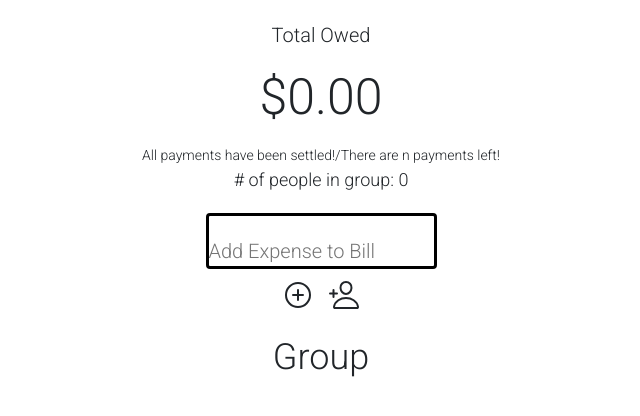
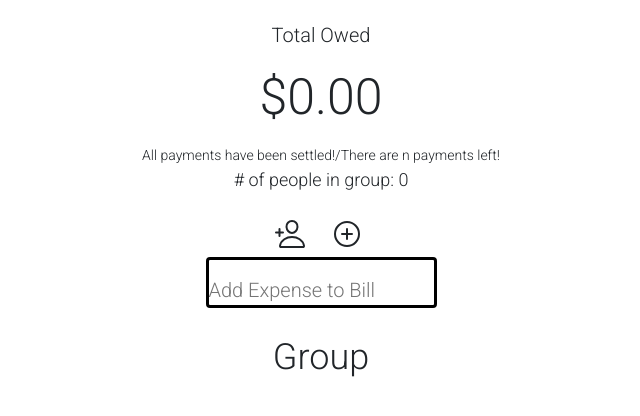
Before and after one commit to eugene-lok/bill-divider, a PHP site: page / in a window 1280 px wide. Shown: the top 416 px of the page, without its empty margins (319-959 px from the left). Run offline with PHP 8.4, Linux system fonts and the light colour scheme; some libraries are stand-ins or nearby versions.

Commit message:
Rearrange UI, implement 'pay' method for Person objects

```diff
--- a/app.js
+++ b/app.js
@@ -34,6 +34,8 @@
         addIndivOwed: function(newExpense) {
             var numPeople = data.getNumPeople();
             data.allPeople.forEach(function(current) {
+                // Set all people to "unpaid"
+                current.paid = false;
                 if (typeof current.owed === 'undefined') {
                     current.owed = newExpense/numPeople;
                 }
@@ -154,6 +156,13 @@
             return newPerson;
         },
 
+        payPerson: function(id) {
+            // Change amount owed to 0
+            data.allPeople[id].owed = parseFloat(0);
+            // Change paid attribute to "true"
+            data.allPeople[id].paid = true;
+        },
+
         deletePerson: function(id) {
             var allID, index, remainOwed;
             // Return array of person ids
@@ -226,6 +235,7 @@
         personPay: ".btn-pay",
         personDel: ".btn-del",
         owedLabel: ".owedAmount",
+        owedLabelWithParent: ".right .owedAmount",
         numPeopleLabel: ".owedPeopleNum",
         listContainer: ".personContainer"
 
@@ -268,6 +278,12 @@
             element.parentNode.removeChild(element);
         },
 
+        // Updates person's amount owed in UI to 0
+        payListPerson: function(idString) {
+            var element = document.getElementById(idString);
+            element.querySelectorAll(domStrings.owedLabelWithParent)[0].textContent = "$0.00";
+        },
+
         // Update amounts owed in list when new expense is added or when person is deleted
         updateUIExpense: function(allID, owed) {
             var numPeople, nextID, nextOwed;
@@ -293,7 +309,7 @@
 
         // Update amount owed in list when person is deleted
         updateUIOwedDel: function() {
-            // TODO:
+
         },
 
         // Clear expense input field when addExpense button is submitted
@@ -363,7 +379,11 @@
 
     // Add expense to the bill
     var ctrlAddExpense = function() {
-        var input, newExpense;
+        var input, newExpense, numPeople;
+        // Check if there are people in list
+        numPeople = billCtrl.getNumPeople();
+
+        if (numPeople > 0) {
             // Get field input
             input = UICtrl.getExpense().expense;
             // Input error checking
@@ -384,6 +404,10 @@
             }
             else {
                 alert("Please enter positive values only.");
+            }
+        }
+        else {
+            alert("Please add a person to the group first.");
         }
     };
 
@@ -413,6 +437,17 @@
             UICtrl.updateUIOwed(unpaidList, owedList);
             UICtrl.clearPersonField();
         }
+    };
+
+    // Marks as person as paid; clears amount owed
+    var ctrlPayPerson = function(idString, id) {
+        // Pay owed amount in data
+        billCtrl.payPerson(id);
+        // Pay owed amount in UI
+        UICtrl.payListPerson(idString);
+        // Update total amount owed in data
+        // Update total amount owed in UI
+
     };
 
     // Deletes a person from the list
@@ -449,11 +484,12 @@
         console.log(typeof personID);
         // Pay action
         if ("."+btnName == dom.personPay) {
-            // TODO
+            console.log("Person Pay.");
+            ctrlPayPerson(personIDString, personID);
         }
         // Delete person action
         else if (("."+btnName) == dom.personDel) {
-            console.log("Delete person.")
+            console.log("Delete person.");
             ctrlDelPerson(personIDString,personID);
         }
     };
--- a/index.html
+++ b/index.html
@@ -27,11 +27,11 @@
         </div>
 
         <div class = "add">
+            <div class = "addBtns">
+                <div class ="btn-addPerson" data-toggle="tooltip" data-placement="bottom" title="Add Person"><span data-toggle="modal" data-target="#addPersonModal"><ion-icon name="person-add-outline" size = "large" ></ion-icon></span></div>
+                <div class ="btn-addExpense" data-toggle="tooltip" data-placement="bottom" title="Add Expense"><ion-icon name="add-circle-outline" size = "large"></ion-icon></div>
+            </div>
             <input type = "text" class = "add addExpense" placeholder= "Add Expense to Bill">
-            <div class = "addBtns">
-                <div class ="btn-addExpense" data-toggle="tooltip" data-placement="bottom" title="Add Expense"><ion-icon name="add-circle-outline" size = "large"></ion-icon></div>
-                <div class ="btn-addPerson" data-toggle="tooltip" data-placement="bottom" title="Add Person"><span data-toggle="modal" data-target="#addPersonModal"><ion-icon name="person-add-outline" size = "large" ></ion-icon></span></div>
-            </div>
         </div>
     </div>
 
--- a/style.css
+++ b/style.css
@@ -59,18 +59,18 @@
 }
 
 .owedDisplay .add {
-  padding-top: 20px;
+  padding-top: 15px;
 }
 
 .owedDisplay .add .btn-addExpense {
   display: inline;
-  padding: 10px 5px 20px 0px;
+  padding: 10px 5px 30px 20px;
   cursor: pointer;
 }
 
 .owedDisplay .add .btn-addPerson {
   display: inline;
-  padding: 10px 0px 20px 5px;
+  padding: 10px 0px 30px 0px;
   cursor: pointer;
 }
 
--- a/style.scss
+++ b/style.scss
@@ -56,15 +56,15 @@
         display: inline;
     }
     .add {
-        padding-top: 20px;
+        padding-top: 15px;
         .btn-addExpense {
             display: inline;
-            padding: 10px 5px 20px 0px;
+            padding: 10px 5px 30px 20px;
             cursor: pointer;
         }
         .btn-addPerson {
             display: inline;
-            padding: 10px 0px 20px 5px;
+            padding: 10px 0px 30px 0px;
             cursor: pointer;
         }
     }
```
Lines whose indentation alone changed are shown as unchanged.
